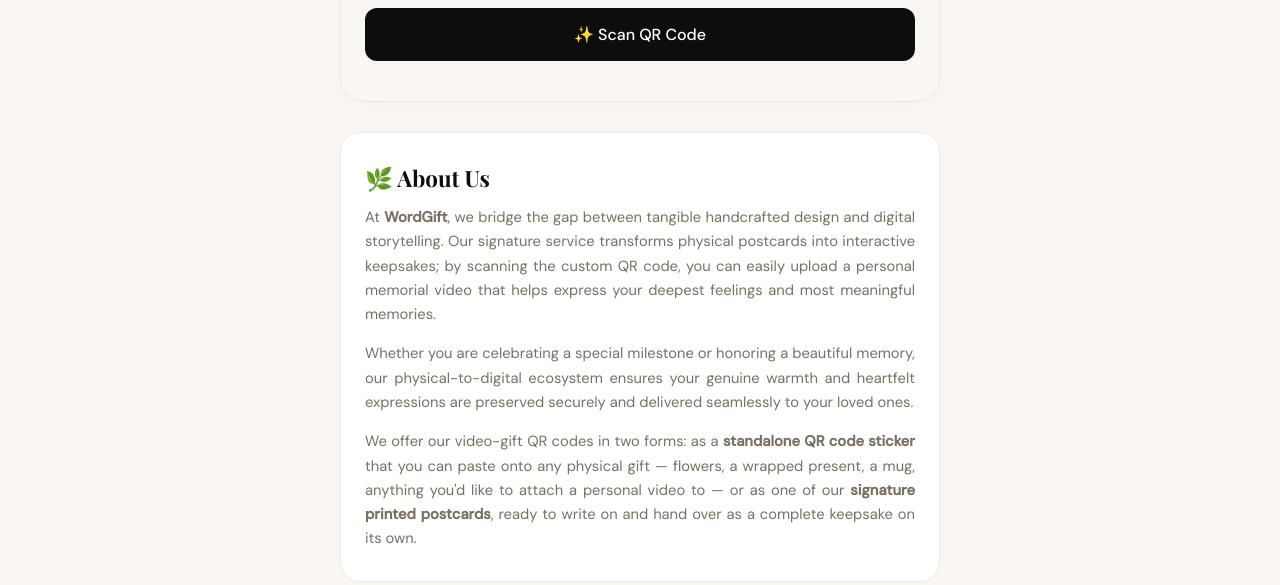
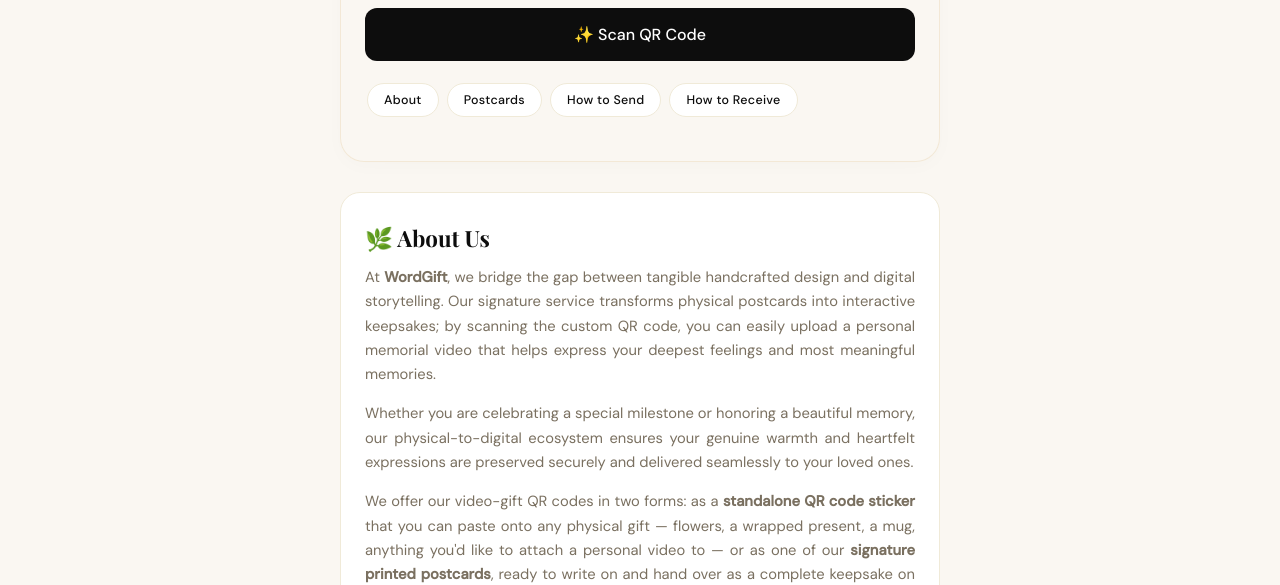
Before and after one commit to giftasvideo-bot/videogift, a website: page index.html in a window 1280 px wide. Shown: the part 215-800 px from the top of the page. Drawn offline with nearby package versions, Linux system fonts and the light colour scheme; a web font is replaced by a local one.

Commit message:
Add files via upload

```diff
--- a/index.html
+++ b/index.html
@@ -30,7 +30,13 @@
     .logo-sub { font-size: 0.8rem; text-transform: uppercase; letter-spacing: 3px; color: var(--gold); margin-bottom: 30px; }
 
     /* Content Card Blocks */
-    .content-card { background: #fff; border: 1px solid var(--cream); border-radius: 20px; padding: 30px 24px; text-align: left; }
+    html { scroll-behavior: smooth; }
+    .content-card { scroll-margin-top: 76px; background: #fff; border: 1px solid var(--cream); border-radius: 20px; padding: 30px 24px; text-align: left; }
+    .anchor-nav { display: flex; gap: 8px; overflow-x: auto; -ms-overflow-style: none; scrollbar-width: none; padding: 4px 2px; margin-top: 18px; }
+    .anchor-nav::-webkit-scrollbar { display: none; }
+    .anchor-nav a { flex: 0 0 auto; font-family: 'DM Sans', sans-serif; font-size: 0.78rem; font-weight: 500; letter-spacing: 0.3px; color: var(--ink); background: #fff; border: 1px solid var(--cream); border-radius: 20px; padding: 8px 16px; text-decoration: none; white-space: nowrap; transition: background 0.2s, color 0.2s, border-color 0.2s; }
+    .anchor-nav a:hover, .anchor-nav a:active { background: var(--ink); color: #fff; border-color: var(--ink); }
+    body.lang-am .anchor-nav a { font-family: 'Noto Sans Ethiopic', 'DM Sans', sans-serif; }
     .content-card h3 { font-family: 'Playfair Display', serif; font-size: 1.4rem; color: var(--ink); margin-bottom: 12px; display: flex; align-items: center; gap: 8px; }
     .content-card p { font-size: 0.92rem; color: var(--muted); line-height: 1.65; margin-bottom: 15px; }
     .content-card p:last-child { margin-bottom: 0; }
@@ -135,23 +141,29 @@
 
     <!-- Header Scanner Core -->
     <div class="container">
-      <div class="logo-mark">Word<span>Gift</span></div>
+      <div class="logo-mark" data-i18n="logo_mark" data-i18n-html="1">Word<span>Gift</span></div>
       <div class="logo-sub" data-i18n="logo_sub">Physical to Digital</div>
       <div>
         <button class="cta-btn" onclick="openModal()" data-i18n="cta_scan">✨ Scan QR Code</button>
       </div>
+      <nav class="anchor-nav">
+        <a href="#about" data-i18n="nav_about">About</a>
+        <a href="#postcards" data-i18n="nav_postcards">Postcards</a>
+        <a href="#how-send" data-i18n="nav_send">How to Send</a>
+        <a href="#how-receive" data-i18n="nav_receive">How to Receive</a>
+      </nav>
     </div>
 
     <!-- About Us Section -->
 
-      <div class="content-card">
+      <div class="content-card" id="about">
       <h3 data-i18n="about_title">🌿 About Us</h3>
       <p align="justify" data-i18n="about_p1" data-i18n-html="1">At <strong>WordGift</strong>, we bridge the gap between tangible handcrafted design and digital storytelling. Our signature service transforms physical postcards into interactive keepsakes; by scanning the custom QR code, you can easily upload a personal memorial video that helps express your deepest feelings and most meaningful memories.</p>
       <p align="justify" data-i18n="about_p2">Whether you are celebrating a special milestone or honoring a beautiful memory, our physical-to-digital ecosystem ensures your genuine warmth and heartfelt expressions are preserved securely and delivered seamlessly to your loved ones.</p>
       <p align="justify" data-i18n="about_p3" data-i18n-html="1">We offer our video-gift QR codes in two forms: as a <strong>standalone QR code sticker</strong> that you can paste onto any physical gift — flowers, a wrapped present, a mug, anything you'd like to attach a personal video to — or as one of our <strong>signature printed postcards</strong>, ready to write on and hand over as a complete keepsake on its own.</p>
     </div>
     <!-- Sample Postcards Section -->
-    <div class="content-card">
+    <div class="content-card" id="postcards">
       <h3 data-i18n="postcards_title">✉️ Sample Postcards</h3>
       <p align="justify" data-i18n="postcards_desc">Explore some of our signature visual prints. Each postcard layout comes with an integrated structural location for a unique QR scan token.</p>
 
@@ -176,7 +188,7 @@
     </div>
 
     <!-- How to Send Section -->
- <div class="content-card">
+ <div class="content-card" id="how-send">
       <h3 data-i18n="send_title">🚀 How to Send</h3>
       <ol class="steps-list">
         <li data-step="1">
@@ -214,7 +226,7 @@
     </div>
 
     <!-- How to Receive Section -->
- <div class="content-card">
+ <div class="content-card" id="how-receive">
       <h3 data-i18n="receive_title">🎁 How to Receive</h3>
       <ol class="steps-list">
         <li data-step="1">
@@ -293,6 +305,11 @@
     // ---------- Language / i18n ----------
     const translations = {
       en: {
+        logo_mark: 'Word<span>Gift</span>',
+        nav_about: 'About',
+        nav_postcards: 'Postcards',
+        nav_send: 'How to Send',
+        nav_receive: 'How to Receive',
         banner_text: '✨ Welcome to <strong>WordGift</strong> — Attach custom video gifts to your apparel!',
         logo_sub: 'Physical to Digital',
         cta_scan: '✨ Scan QR Code',
@@ -331,6 +348,11 @@
         msg_connection_error: '📡 Could not reach server. Please check your connection and try again.'
       },
       am: {
+        logo_mark: '<span>የቃል</span> ስጦታ',
+        nav_about: 'ስለ እኛ',
+        nav_postcards: 'ፖስት ካርዶች',
+        nav_send: 'እንዴት እንደሚላክ',
+        nav_receive: 'እንዴት እንደሚደርስ',
         banner_text: '✨ ወደ <strong>የቃል ስጦታ</strong> እንኳን በደህና መጡ — የቃል ስጦታዎን ያያይዙ!',
         logo_sub: 'ከአካላዊ ወደ ዲጂታል',
         cta_scan: '✨ QR ኮድ ይቃኙ',
```
